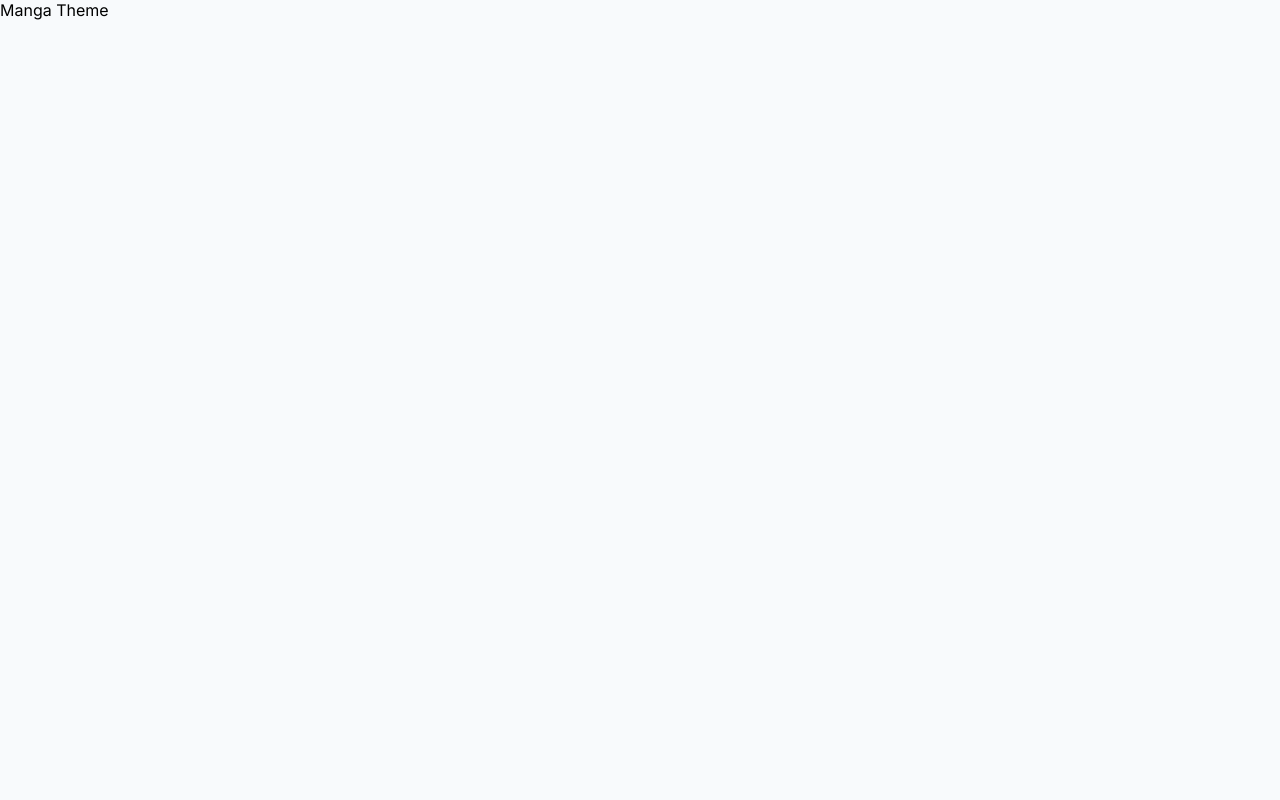
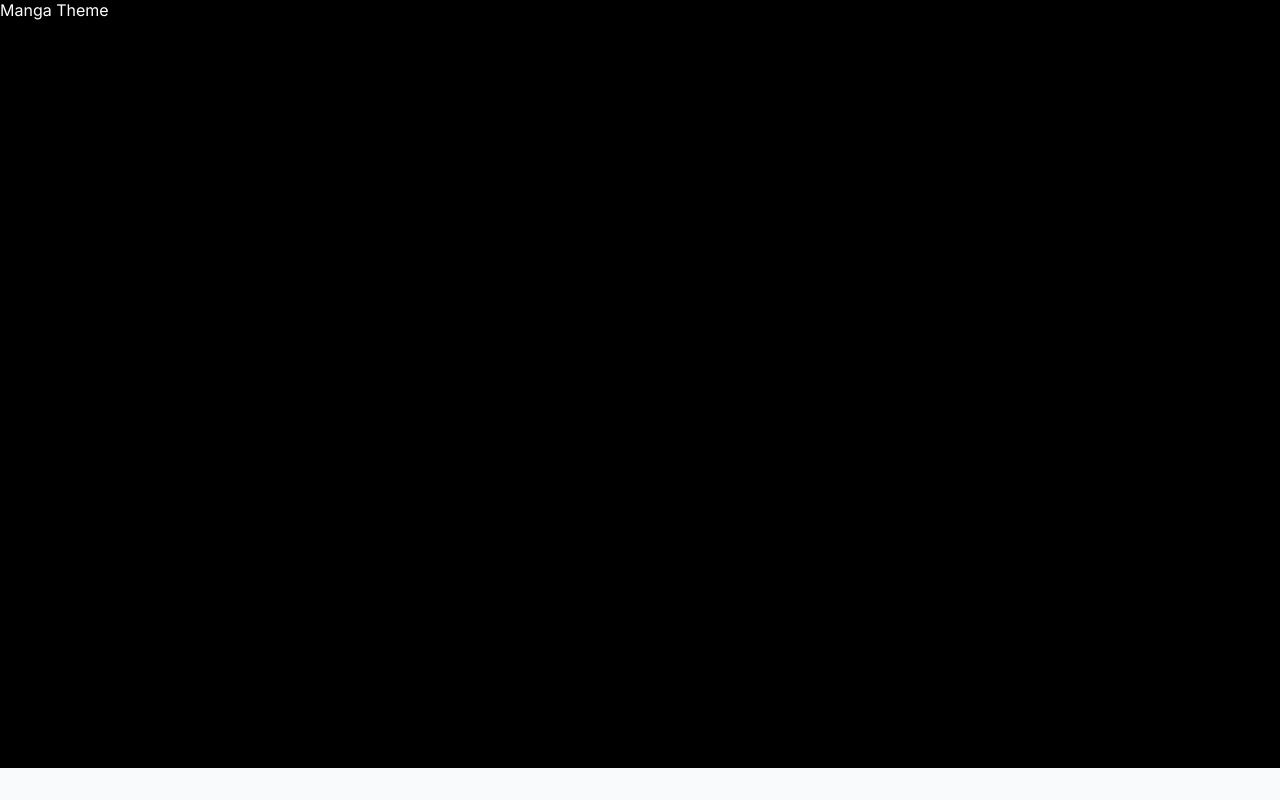
Before and after one commit to morangoo/jinki, a Next.js app: page /layouts/manga in a window 1280 px wide. Built offline with nearby package versions, Linux system fonts and the light colour scheme.

Commit message:
[feat] Themes can now use layouts

```diff
--- /dev/null
+++ b/app/layouts/manga/layout.tsx
@@ -0,0 +1,9 @@
+import "@/app/layouts/manga/styles/manga.css";
+
+export default function MangaLayout({ children }: { children: React.ReactNode }) {
+  return (
+    <div className="manga-layout">
+      {children}
+    </div>
+  );
+}
--- a/app/layouts/manga/page.tsx
+++ b/app/layouts/manga/page.tsx
@@ -1,3 +1,8 @@
-export default function Page() {
-    return (<div>Manga Theme</div>);
+import MangaLayout from "./layout";
+export default function MangaTheme() {
+    return (
+        <MangaLayout>
+            <div>Manga Theme</div>
+        </MangaLayout>
+    );
 }
--- /dev/null
+++ b/app/layouts/manga/styles/manga.css
@@ -0,0 +1,6 @@
+.manga-layout {
+    background-color: black;
+    min-height: calc(100vh - 32px);
+    box-sizing: border-box;
+    color: white;
+}
```
